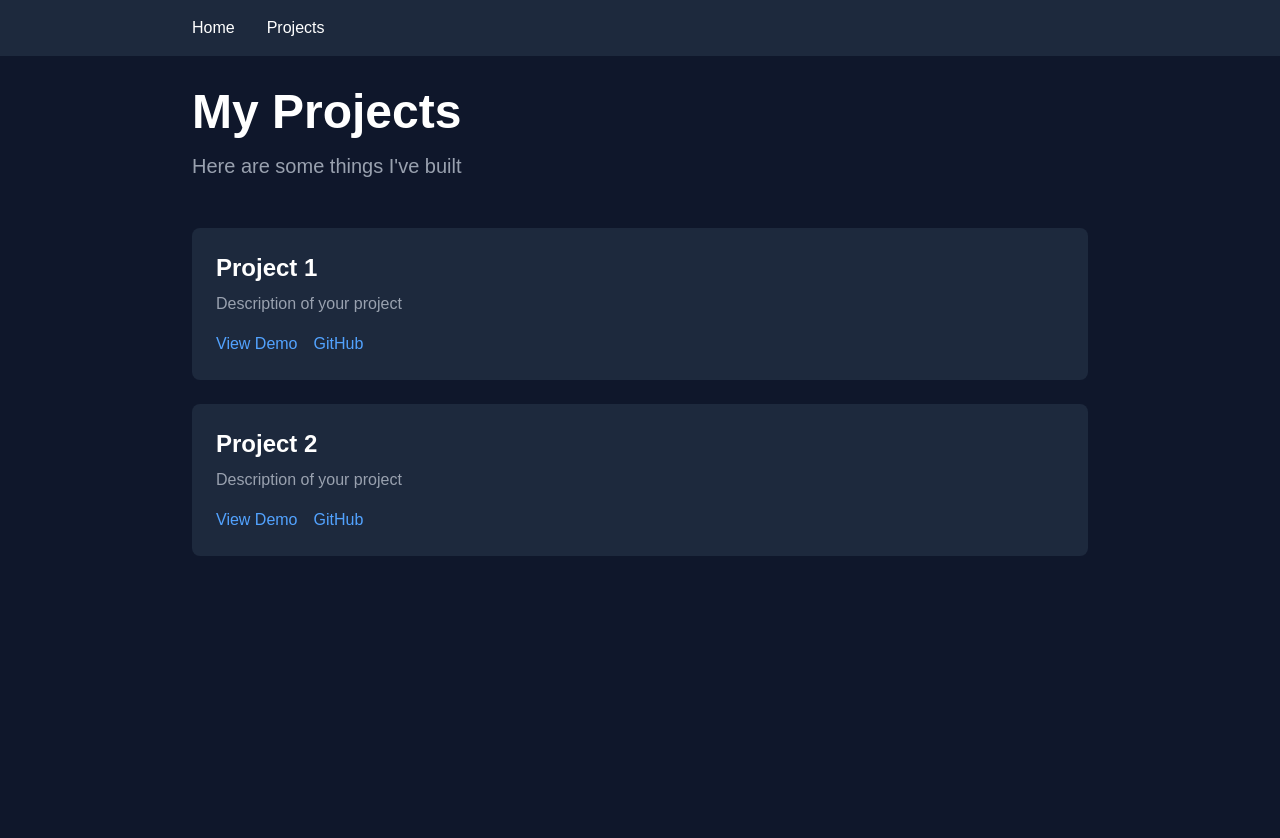
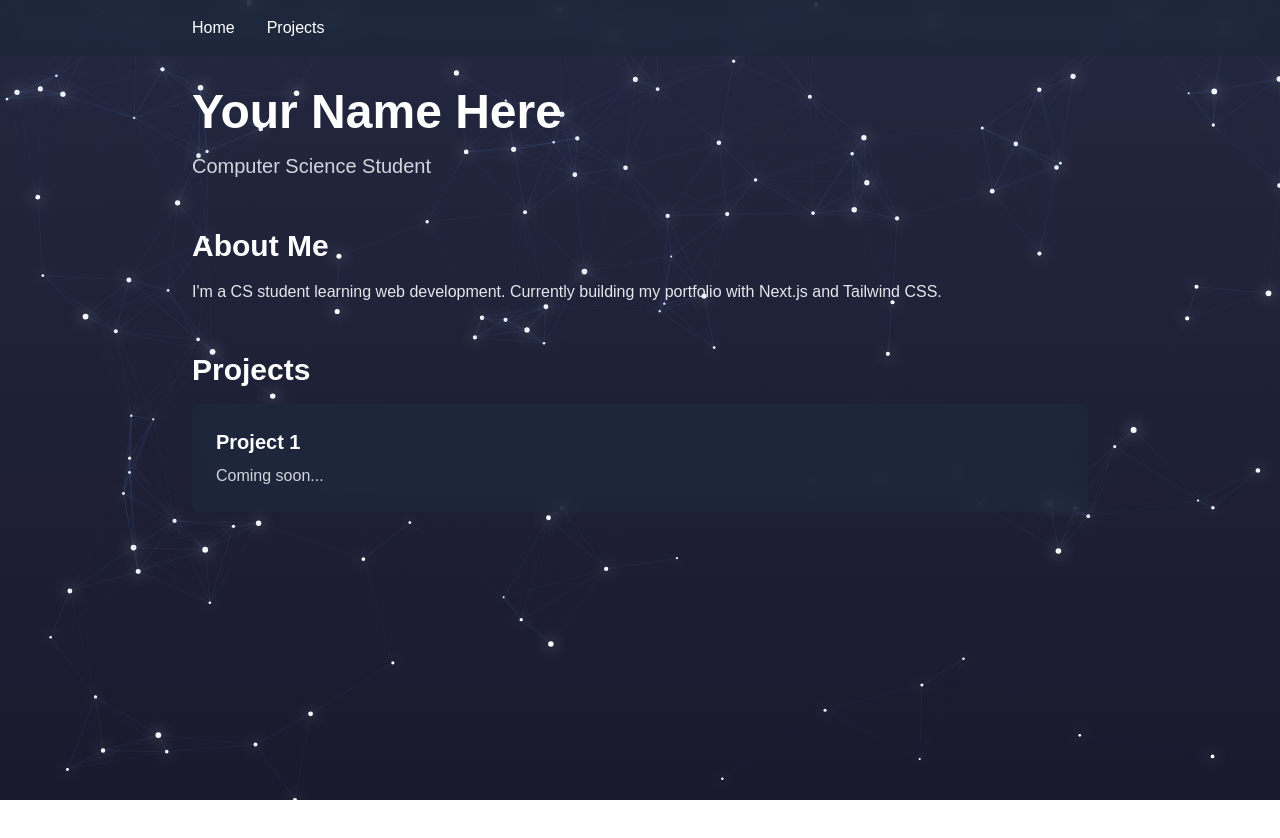
Before and after one commit to neil-ivan-cabreta/cabreta-portfolio, a Next.js app: page / in a window 1280 px wide. Shown: the top 838 px of the page. Built offline with nearby package versions, Linux system fonts and the light colour scheme.

Commit message:
Added smooth starry night background w constellations

```diff
--- a/app/components/Navbar.tsx
+++ b/app/components/Navbar.tsx
@@ -2,7 +2,7 @@ import Link from 'next/link'
 
 export default function Navbar() {
   return (
-    <nav className="bg-slate-800 text-white p-4">
+    <nav className="bg-slate-800/80 backdrop-blur-sm text-white p-4 relative z-20">
       <div className="max-w-4xl mx-auto flex gap-8">
         <Link href="/" className="hover:text-blue-400 transition">
           Home
--- /dev/null
+++ b/app/components/StarryBackground.tsx
@@ -0,0 +1,166 @@
+'use client'
+import { useEffect, useRef } from 'react'
+
+interface Star {
+  x: number
+  y: number
+  vx: number
+  vy: number
+  radius: number
+  draw: (ctx: CanvasRenderingContext2D) => void
+  update: (ctx: CanvasRenderingContext2D, canvas: HTMLCanvasElement, mouse: { x: number; y: number }) => void
+}
+
+export default function StarryBackground() {
+  const canvasRef = useRef<HTMLCanvasElement>(null)
+
+  useEffect(() => {
+    const canvas = canvasRef.current
+    if (!canvas) return
+
+    const ctx = canvas.getContext('2d')
+    if (!ctx) return
+
+    // Set canvas size
+    canvas.width = window.innerWidth
+    canvas.height = window.innerHeight
+
+    // Star and mouse properties
+    const stars: Star[] = []
+    const mouse = { x: 0, y: 0 }
+    const numStars = 150
+    const connectionDistance = 150
+    let animationFrameId: number; // FIX: Added this back to prevent lag
+
+    // Create star factory function
+    function createStar(canvas: HTMLCanvasElement): Star {
+
+      return {
+        x: Math.random() * canvas.width,
+        y: Math.random() * canvas.height,
+        vx: (Math.random() - .70) * 1,
+        vy: (Math.random() - .70) * 1,
+        radius: Math.random() * 2 + 1,
+
+        // --- GLOW EFFECT START ---
+        draw(ctx: CanvasRenderingContext2D) {
+          ctx.beginPath()
+          ctx.save() // 1. Save state
+
+          ctx.shadowBlur = 15; // 2. Glow size
+          ctx.shadowColor = "rgba(255, 255, 255, 0.8)"; // 3. Glow color
+
+          ctx.arc(this.x, this.y, this.radius, 0, Math.PI * 2)
+          ctx.fillStyle = 'rgba(255, 255, 255, 1)'
+          ctx.fill()
+
+          ctx.restore() // 4. Restore state so lines don't glow
+        },
+        // --- GLOW EFFECT END ---
+
+        update(ctx: CanvasRenderingContext2D, canvas: HTMLCanvasElement, mouse: { x: number; y: number }) {
+          this.x += this.vx
+          this.y += this.vy
+
+          // Bounce off edges
+          if (this.x < 0 || this.x > canvas.width) this.vx *= -1
+          if (this.y < 0 || this.y > canvas.height) this.vy *= -1
+
+          // Mouse interaction
+          const dx = this.x - mouse.x
+          const dy = this.y - mouse.y
+          const distance = Math.sqrt(dx * dx + dy * dy)
+
+          // REPLACE YOUR "if (distance < 75)" BLOCK WITH THIS:
+
+          // 1. Increase range to 150 so we have space to slow down
+          if (distance < 100) {
+            const angle = Math.atan2(dy, dx)
+
+            // 2. Calculate "Push Force" (1.0 when close, 0.0 when far)
+            const force = (100 - distance) / 100
+
+            // 3. Apply force (Multiply by '8' for strong repulsion at center)
+            const repulsion = 8
+
+            this.x += Math.cos(angle) * repulsion * force
+            this.y += Math.sin(angle) * repulsion * force
+          }
+
+          this.draw(ctx)
+        }
+      }
+    }
+
+    // Create stars
+    for (let i = 0; i < numStars; i++) {
+      stars.push(createStar(canvas))
+    }
+
+    // Draw connections between close stars
+    function drawConnections(ctx: CanvasRenderingContext2D, stars: Star[]) {
+      for (let i = 0; i < stars.length; i++) {
+        for (let j = i + 1; j < stars.length; j++) {
+          const dx = stars[i].x - stars[j].x
+          const dy = stars[i].y - stars[j].y
+          const distance = Math.sqrt(dx * dx + dy * dy)
+
+          if (distance < connectionDistance) {
+            ctx.beginPath()
+            ctx.moveTo(stars[i].x, stars[i].y)
+            ctx.lineTo(stars[j].x, stars[j].y)
+            const opacity = 1 - distance / connectionDistance
+            ctx.strokeStyle = `rgba(100, 149, 237, ${opacity * 0.3})`
+            ctx.lineWidth = 0.5
+            ctx.stroke()
+          }
+        }
+      }
+    }
+
+    // Animation loop
+    function animate() {
+      if (!canvas || !ctx) return
+
+      ctx.clearRect(0, 0, canvas.width, canvas.height)
+
+      stars.forEach(star => star.update(ctx, canvas, mouse))
+      drawConnections(ctx, stars)
+
+      animationFrameId = requestAnimationFrame(animate) // FIX: Capture ID
+    }
+
+    // Mouse move handler
+    const handleMouseMove = (e: MouseEvent) => {
+      mouse.x = e.clientX
+      mouse.y = e.clientY
+    }
+
+    // Resize handler
+    const handleResize = () => {
+      if (!canvas) return
+      canvas.width = window.innerWidth
+      canvas.height = window.innerHeight
+    }
+
+    window.addEventListener('mousemove', handleMouseMove)
+    window.addEventListener('resize', handleResize)
+
+    animate()
+
+    // Cleanup
+    return () => {
+      window.removeEventListener('mousemove', handleMouseMove)
+      window.removeEventListener('resize', handleResize)
+      cancelAnimationFrame(animationFrameId) // FIX: Cancel animation
+    }
+  }, [])
+
+  return (
+    <canvas
+      ref={canvasRef}
+      className="fixed top-0 left-0 w-full h-full -z-10"
+      style={{ background: 'linear-gradient(to bottom, #23273fff, #1a1a2e)' }}
+    />
+  )
+}
--- a/app/layout.tsx
+++ b/app/layout.tsx
@@ -2,6 +2,8 @@ import type { Metadata } from "next";
 import { Geist, Geist_Mono } from "next/font/google";
 import { SpeedInsights } from "@vercel/speed-insights/next";
 import "./globals.css";
+import Navbar from "./components/Navbar";          // 1. Import Navbar
+import StarBackground from "./components/StarryBackground"; // 2. Import Stars
 
 const geistSans = Geist({
   variable: "--font-geist-sans",
@@ -26,9 +28,13 @@ export default function RootLayout({
   return (
     <html lang="en">
       <body
-        className={`${geistSans.variable} ${geistMono.variable} antialiased`}
+        className={`${geistSans.variable} ${geistMono.variable} antialiased bg-slate-900 text-white`} // 3. Added dark bg
       >
-        {children}
+        <StarBackground />  {/* 4. Stars go first (behind everything) */}
+        <Navbar />          {/* 5. Navbar goes second */}
+        <div className="relative z-10"> {/* 6. Wrapper to ensure content sits above stars */}
+          {children}
+        </div>
         <SpeedInsights />
       </body>
     </html>
--- a/app/page.tsx
+++ b/app/page.tsx
@@ -1,47 +1,35 @@
 'use client'
 import { motion } from 'framer-motion'
-import Navbar from '@/app/components/Navbar'
+import StarryBackground from './components/StarryBackground'
 
-export default function Projects() {
+export default function Home() {
   return (
     <>
-      <Navbar />
+      <StarryBackground />
       <motion.main
         initial={{ opacity: 0, y: 20 }}
         animate={{ opacity: 1, y: 0 }}
         transition={{ duration: 0.5 }}
-        className="min-h-screen bg-slate-900 text-white p-8"
+        className="min-h-screen text-white p-8 relative z-10"
       >
         <div className="max-w-4xl mx-auto">
-          <h1 className="text-5xl font-bold">My Projects</h1>
-          <p className="mt-4 text-xl text-gray-400">Here are some things I've built</p>
+          <h1 className="text-5xl font-bold">Your Name Here</h1>
+          <p className="mt-4 text-xl text-gray-300">Computer Science Student</p>
 
-          <div className="mt-12 grid gap-6">
-            <motion.div
-              whileHover={{ scale: 1.02, y: -5 }}
-              transition={{ duration: 0.2 }}
-              className="bg-slate-800 p-6 rounded-lg"
-            >
-              <h3 className="text-2xl font-semibold">Project 1</h3>
-              <p className="text-gray-400 mt-2">Description of your project</p>
-              <div className="mt-4 flex gap-4">
-                <a href="#" className="text-blue-400 hover:text-blue-300">View Demo</a>
-                <a href="#" className="text-blue-400 hover:text-blue-300">GitHub</a>
-              </div>
-            </motion.div>
+          <div className="mt-12">
+            <h2 className="text-3xl font-bold mb-4">About Me</h2>
+            <p className="text-gray-200">
+              I'm a CS student learning web development. Currently building
+              my portfolio with Next.js and Tailwind CSS.
+            </p>
+          </div>
 
-            <motion.div
-              whileHover={{ scale: 1.02, y: -5 }}
-              transition={{ duration: 0.2 }}
-              className="bg-slate-800 p-6 rounded-lg"
-            >
-              <h3 className="text-2xl font-semibold">Project 2</h3>
-              <p className="text-gray-400 mt-2">Description of your project</p>
-              <div className="mt-4 flex gap-4">
-                <a href="#" className="text-blue-400 hover:text-blue-300">View Demo</a>
-                <a href="#" className="text-blue-400 hover:text-blue-300">GitHub</a>
-              </div>
-            </motion.div>
+          <div className="mt-12">
+            <h2 className="text-3xl font-bold mb-4">Projects</h2>
+            <div className="bg-slate-800/80 backdrop-blur-sm p-6 rounded-lg">
+              <h3 className="text-xl font-semibold">Project 1</h3>
+              <p className="text-gray-300 mt-2">Coming soon...</p>
+            </div>
           </div>
         </div>
       </motion.main>
--- a/app/projects/page.tsx
+++ b/app/projects/page.tsx
@@ -1,39 +1,47 @@
 'use client'
 import { motion } from 'framer-motion'
-import Navbar from '../components/Navbar'
+import StarryBackground from '../components/StarryBackground'
 
 export default function Projects() {
   return (
     <>
-      <Navbar />
+      <StarryBackground />
       <motion.main
         initial={{ opacity: 0, y: 20 }}
         animate={{ opacity: 1, y: 0 }}
         transition={{ duration: 0.5 }}
-        className="min-h-screen bg-slate-900 text-white p-8"
+        className="min-h-screen text-white p-8 relative z-10"
       >
         <div className="max-w-4xl mx-auto">
           <h1 className="text-5xl font-bold">My Projects</h1>
-          <p className="mt-4 text-xl text-gray-400">Here are some things I've built</p>
+          <p className="mt-4 text-xl text-gray-300">Here are some things I've built</p>
 
           <div className="mt-12 grid gap-6">
-            <div className="bg-slate-800 p-6 rounded-lg">
+            <motion.div
+              whileHover={{ scale: 1.02, y: -5 }}
+              transition={{ duration: 0.2 }}
+              className="bg-slate-800/80 backdrop-blur-sm p-6 rounded-lg"
+            >
               <h3 className="text-2xl font-semibold">Project 1</h3>
-              <p className="text-gray-400 mt-2">Description of your project</p>
+              <p className="text-gray-300 mt-2">Description of your project</p>
               <div className="mt-4 flex gap-4">
                 <a href="#" className="text-blue-400 hover:text-blue-300">View Demo</a>
                 <a href="#" className="text-blue-400 hover:text-blue-300">GitHub</a>
               </div>
-            </div>
+            </motion.div>
 
-            <div className="bg-slate-800 p-6 rounded-lg">
+            <motion.div
+              whileHover={{ scale: 1.02, y: -5 }}
+              transition={{ duration: 0.2 }}
+              className="bg-slate-800/80 backdrop-blur-sm p-6 rounded-lg"
+            >
               <h3 className="text-2xl font-semibold">Project 2</h3>
-              <p className="text-gray-400 mt-2">Description of your project</p>
+              <p className="text-gray-300 mt-2">Description of your project</p>
               <div className="mt-4 flex gap-4">
                 <a href="#" className="text-blue-400 hover:text-blue-300">View Demo</a>
                 <a href="#" className="text-blue-400 hover:text-blue-300">GitHub</a>
               </div>
-            </div>
+            </motion.div>
           </div>
         </div>
       </motion.main>
```
Also changed, not shown: 1 other file (tests, documents, lock files or other folders).
